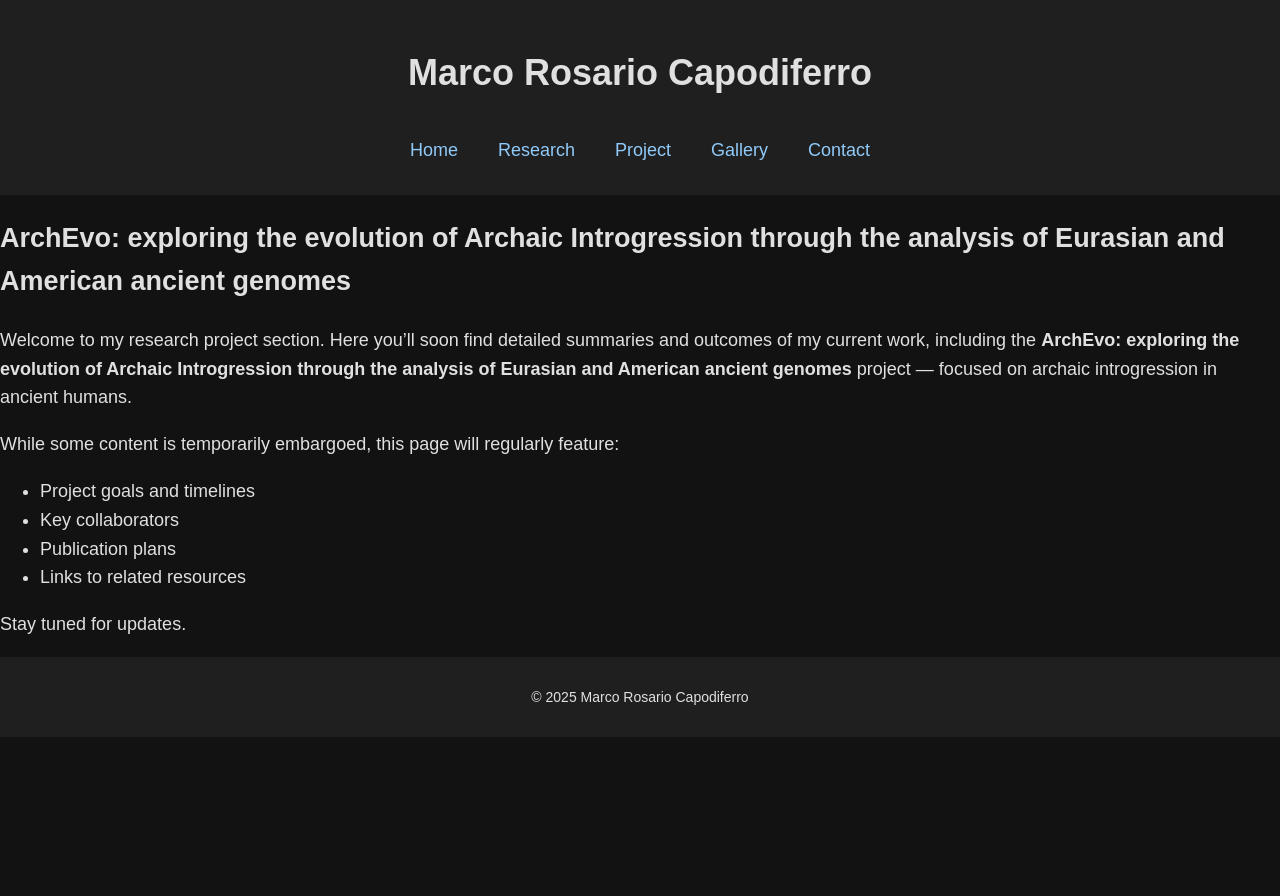
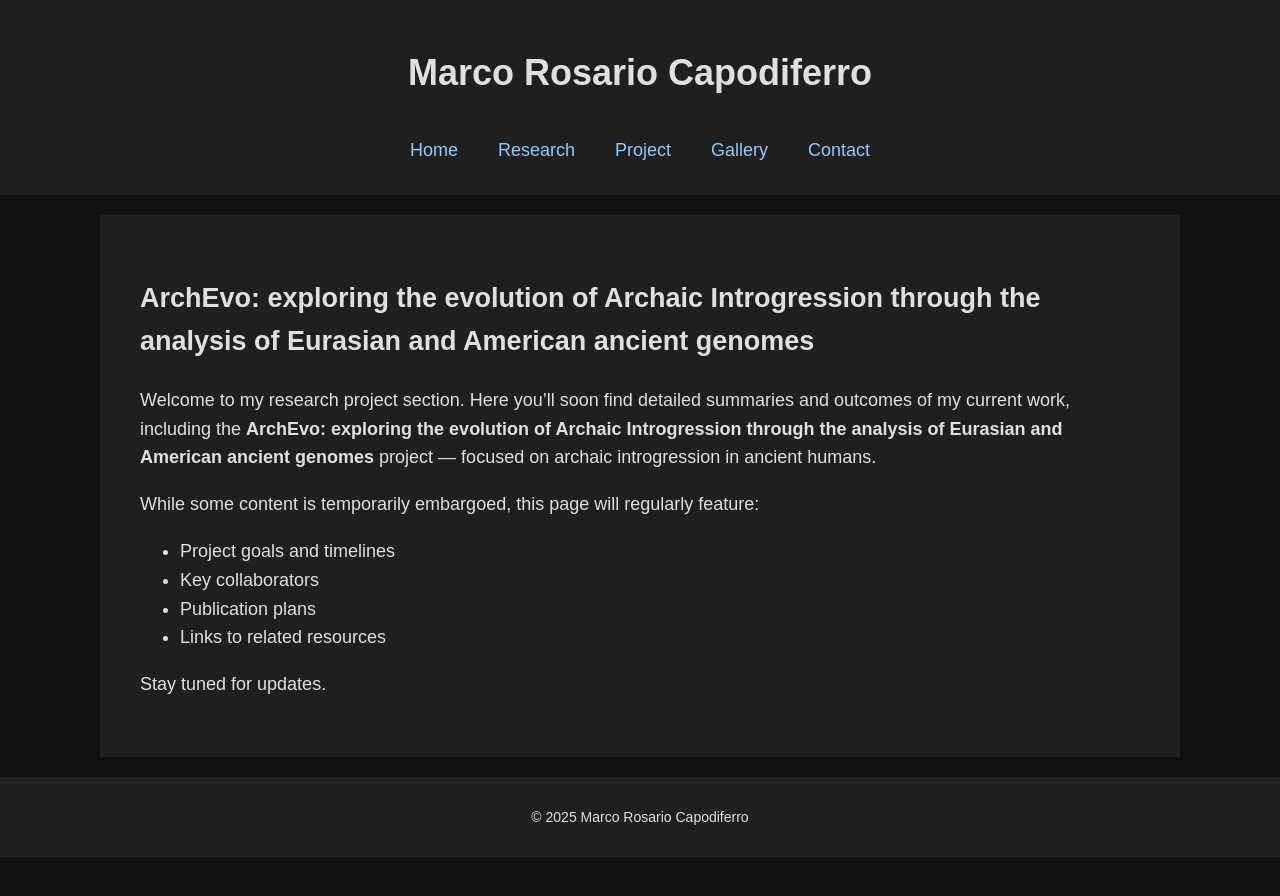
Before and after one commit to MarcoRosarioCapodiferro/marcorosariocapodiferro.github.io, a Jekyll site: the page built from projects.md, in a window 1280 px wide. Shown: the top 896 px of the page. Built offline with Jekyll 4.4.1, drawn with Linux system fonts in a browser that asks for light colours.

Commit message:
Update projects.md

```diff
--- a/projects.md
+++ b/projects.md
@@ -4,16 +4,19 @@ title: "Projects"
 permalink: /projects/
 ---
 
-## ArchEvo: exploring the evolution of Archaic Introgression through the analysis of Eurasian and American ancient genomes
+<section class="content-box">
+  <h2>ArchEvo: exploring the evolution of Archaic Introgression through the analysis of Eurasian and American ancient genomes</h2>
 
+  <p>Welcome to my research project section. Here you’ll soon find detailed summaries and outcomes of my current work, including the <strong>ArchEvo: exploring the evolution of Archaic Introgression through the analysis of Eurasian and American ancient genomes</strong> project — focused on archaic introgression in ancient humans.</p>
 
-Welcome to my research project section. Here you'll soon find detailed summaries and outcomes of my current work, including the **ArchEvo: exploring the evolution of Archaic Introgression through the analysis of Eurasian and American ancient genomes** project — focused on archaic introgression in ancient humans.
+  <p>While some content is temporarily embargoed, this page will regularly feature:</p>
 
-While some content is temporarily embargoed, this page will regularly feature:
+  <ul>
+    <li>Project goals and timelines</li>
+    <li>Key collaborators</li>
+    <li>Publication plans</li>
+    <li>Links to related resources</li>
+  </ul>
 
-- Project goals and timelines
-- Key collaborators
-- Publication plans
-- Links to related resources
-
-Stay tuned for updates.
+  <p>Stay tuned for updates.</p>
+</section>
```
